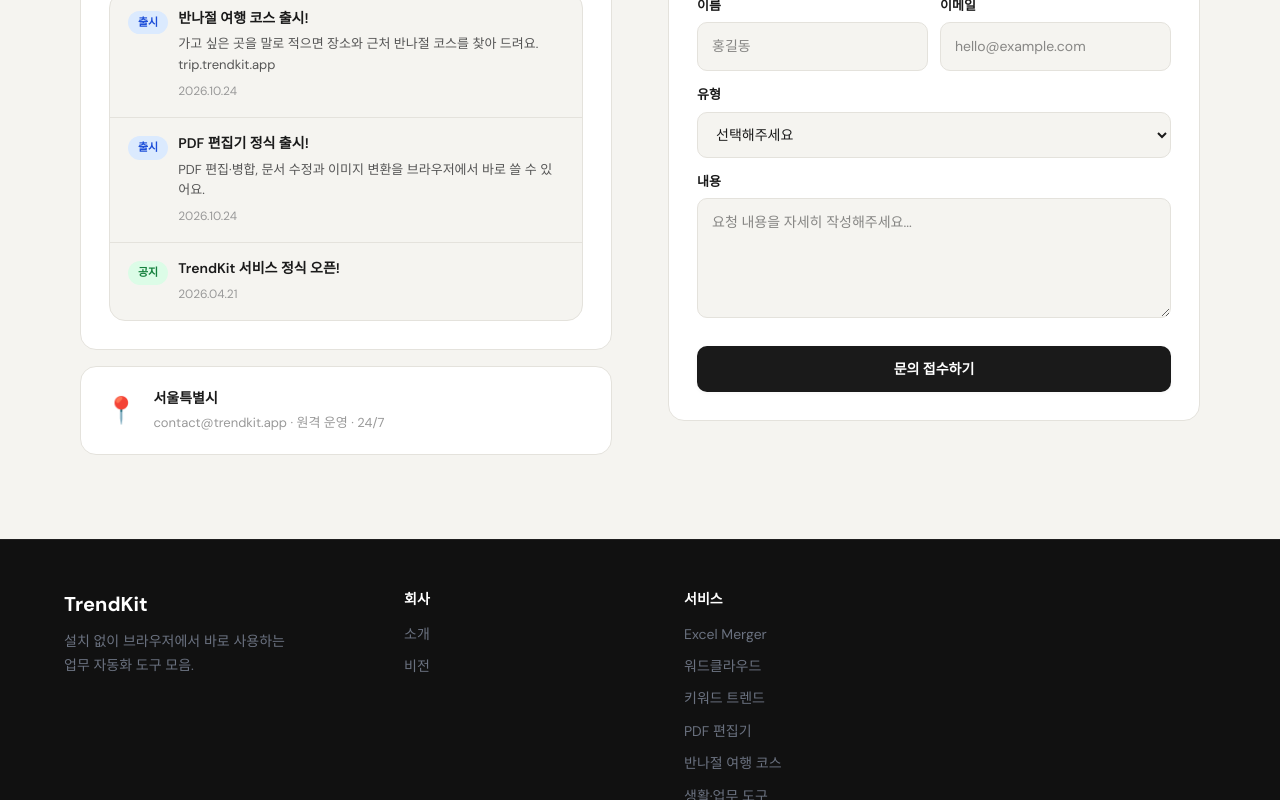
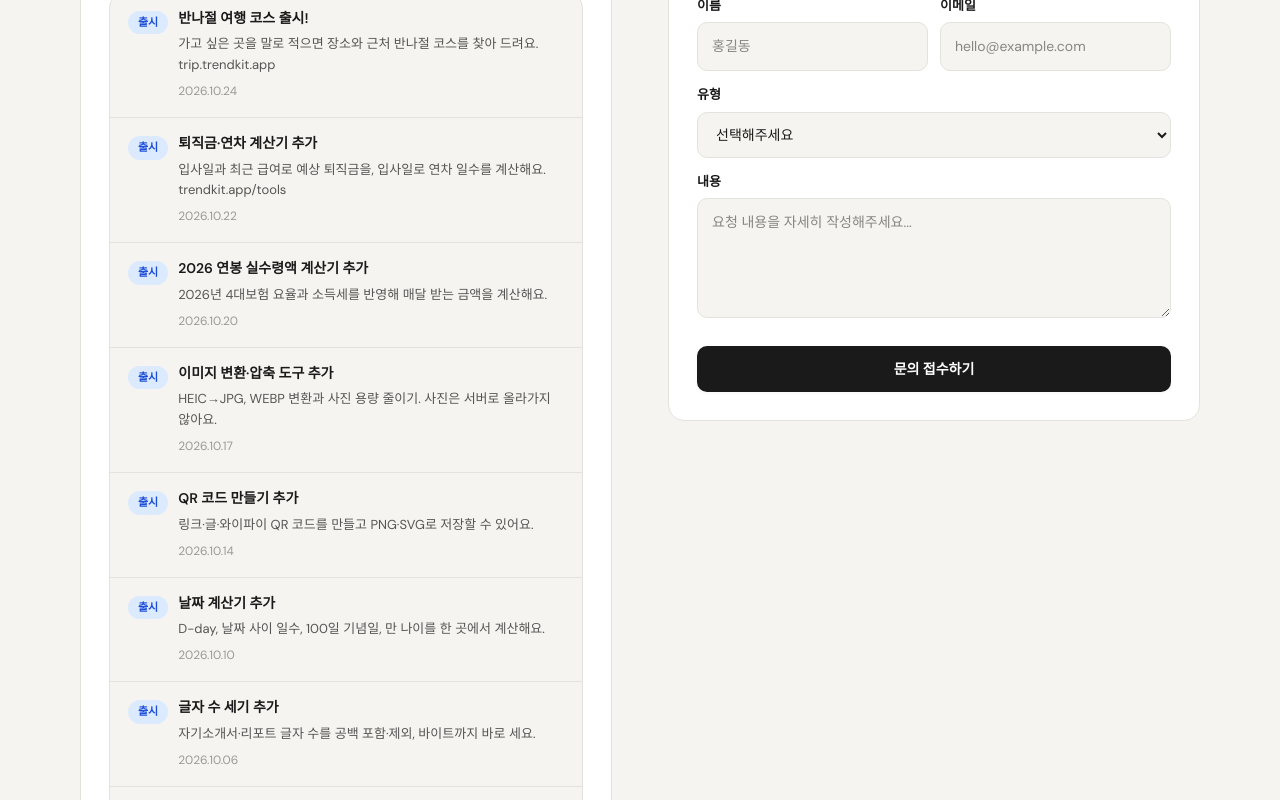
Before and after one commit to 9seebird/trendkit, a Next.js app in the folder apps/home/: page /contact in a window 1280 px wide. Shown: the part 580-1380 px from the top of the page. Built offline with nearby package versions, Linux system fonts and the light colour scheme; no server answers; the database is empty.

Commit message:
공지: 10월 출시 소식(PDF 편집기·도구 6종·반나절) 날짜별로 추가

```diff
--- a/apps/home/app/contact/page.tsx
+++ b/apps/home/app/contact/page.tsx
@@ -16,9 +16,15 @@
 };
 
 const FALLBACK_NOTICES: Notice[] = [
-  { id: "fallback_3", tag: "출시", tagColor: "#dbeafe", tagText: "#1d4ed8", title: "반나절 여행 코스 출시!", content: "가고 싶은 곳을 말로 적으면 장소와 근처 반나절 코스를 찾아 드려요. trip.trendkit.app", date: "2026.10.24", isPublished: true },
-  { id: "fallback_2", tag: "출시", tagColor: "#dbeafe", tagText: "#1d4ed8", title: "PDF 편집기 정식 출시!", content: "PDF 편집·병합, 문서 수정과 이미지 변환을 브라우저에서 바로 쓸 수 있어요.", date: "2026.10.24", isPublished: true },
-  { id: "fallback_1", tag: "공지", tagColor: "#dcfce7", tagText: "#15803d", title: "TrendKit 서비스 정식 오픈!", content: "", date: "2026.04.21", isPublished: true },
+  { id: "fallback_9", tag: "출시", tagColor: "#dbeafe", tagText: "#1d4ed8", title: "반나절 여행 코스 출시!", content: "가고 싶은 곳을 말로 적으면 장소와 근처 반나절 코스를 찾아 드려요. trip.trendkit.app", date: "2026.10.24", isPublished: true },
+  { id: "fallback_8", tag: "출시", tagColor: "#dbeafe", tagText: "#1d4ed8", title: "퇴직금·연차 계산기 추가", content: "입사일과 최근 급여로 예상 퇴직금을, 입사일로 연차 일수를 계산해요. trendkit.app/tools", date: "2026.10.22", isPublished: true },
+  { id: "fallback_7", tag: "출시", tagColor: "#dbeafe", tagText: "#1d4ed8", title: "2026 연봉 실수령액 계산기 추가", content: "2026년 4대보험 요율과 소득세를 반영해 매달 받는 금액을 계산해요.", date: "2026.10.20", isPublished: true },
+  { id: "fallback_6", tag: "출시", tagColor: "#dbeafe", tagText: "#1d4ed8", title: "이미지 변환·압축 도구 추가", content: "HEIC→JPG, WEBP 변환과 사진 용량 줄이기. 사진은 서버로 올라가지 않아요.", date: "2026.10.17", isPublished: true },
+  { id: "fallback_5", tag: "출시", tagColor: "#dbeafe", tagText: "#1d4ed8", title: "QR 코드 만들기 추가", content: "링크·글·와이파이 QR 코드를 만들고 PNG·SVG로 저장할 수 있어요.", date: "2026.10.14", isPublished: true },
+  { id: "fallback_4", tag: "출시", tagColor: "#dbeafe", tagText: "#1d4ed8", title: "날짜 계산기 추가", content: "D-day, 날짜 사이 일수, 100일 기념일, 만 나이를 한 곳에서 계산해요.", date: "2026.10.10", isPublished: true },
+  { id: "fallback_3", tag: "출시", tagColor: "#dbeafe", tagText: "#1d4ed8", title: "글자 수 세기 추가", content: "자기소개서·리포트 글자 수를 공백 포함·제외, 바이트까지 바로 세요.", date: "2026.10.06", isPublished: true },
+  { id: "fallback_2", tag: "출시", tagColor: "#dbeafe", tagText: "#1d4ed8", title: "PDF 편집기 정식 출시!", content: "PDF 편집·병합, 문서 수정과 이미지 변환을 브라우저에서 바로 쓸 수 있어요.", date: "2026.10.01", isPublished: true },
+  { id: "fallback_1", tag: "공지", tagColor: "#dcfce7", tagText: "#15803d", title: "TrendKit 서비스 정식 오픈!", content: "TrendKit 서비스가 정식 오픈했습니다.", date: "2026.04.21", isPublished: true },
 ];
 
 const COMPANY_INFO = {
--- a/apps/home/data/cms.json
+++ b/apps/home/data/cms.json
@@ -1,7 +1,7 @@
 {
   "notices": [
     {
-      "id": "notice_3",
+      "id": "notice_10",
       "tag": "출시",
       "tagColor": "#dbeafe",
       "tagText": "#1d4ed8",
@@ -15,18 +15,102 @@
       "order": 0
     },
     {
-      "id": "notice_2",
+      "id": "notice_9",
+      "tag": "출시",
+      "tagColor": "#dbeafe",
+      "tagText": "#1d4ed8",
+      "title": "퇴직금·연차 계산기 추가",
+      "content": "입사일과 최근 급여로 예상 퇴직금을, 입사일로 연차 일수를 계산해요. trendkit.app/tools",
+      "date": "2026.10.22",
+      "isPublished": true,
+      "createdAt": "2026-10-22T00:00:00.000Z",
+      "updatedAt": "2026-10-22T00:00:00.000Z",
+      "isPinned": false,
+      "order": 1
+    },
+    {
+      "id": "notice_8",
+      "tag": "출시",
+      "tagColor": "#dbeafe",
+      "tagText": "#1d4ed8",
+      "title": "2026 연봉 실수령액 계산기 추가",
+      "content": "2026년 4대보험 요율과 소득세를 반영해 매달 받는 금액을 계산해요.",
+      "date": "2026.10.20",
+      "isPublished": true,
+      "createdAt": "2026-10-20T00:00:00.000Z",
+      "updatedAt": "2026-10-20T00:00:00.000Z",
+      "isPinned": false,
+      "order": 2
+    },
+    {
+      "id": "notice_7",
+      "tag": "출시",
+      "tagColor": "#dbeafe",
+      "tagText": "#1d4ed8",
+      "title": "이미지 변환·압축 도구 추가",
+      "content": "HEIC→JPG, WEBP 변환과 사진 용량 줄이기. 사진은 서버로 올라가지 않아요.",
+      "date": "2026.10.17",
+      "isPublished": true,
+      "createdAt": "2026-10-17T00:00:00.000Z",
+      "updatedAt": "2026-10-17T00:00:00.000Z",
+      "isPinned": false,
+      "order": 3
+    },
+    {
+      "id": "notice_6",
+      "tag": "출시",
+      "tagColor": "#dbeafe",
+      "tagText": "#1d4ed8",
+      "title": "QR 코드 만들기 추가",
+      "content": "링크·글·와이파이 QR 코드를 만들고 PNG·SVG로 저장할 수 있어요.",
+      "date": "2026.10.14",
+      "isPublished": true,
+      "createdAt": "2026-10-14T00:00:00.000Z",
+      "updatedAt": "2026-10-14T00:00:00.000Z",
+      "isPinned": false,
+      "order": 4
+    },
+    {
+      "id": "notice_5",
+      "tag": "출시",
+      "tagColor": "#dbeafe",
+      "tagText": "#1d4ed8",
+      "title": "날짜 계산기 추가",
+      "content": "D-day, 날짜 사이 일수, 100일 기념일, 만 나이를 한 곳에서 계산해요.",
+      "date": "2026.10.10",
+      "isPublished": true,
+      "createdAt": "2026-10-10T00:00:00.000Z",
+      "updatedAt": "2026-10-10T00:00:00.000Z",
+      "isPinned": false,
+      "order": 5
+    },
+    {
+      "id": "notice_4",
+      "tag": "출시",
+      "tagColor": "#dbeafe",
+      "tagText": "#1d4ed8",
+      "title": "글자 수 세기 추가",
+      "content": "자기소개서·리포트 글자 수를 공백 포함·제외, 바이트까지 바로 세요.",
+      "date": "2026.10.06",
+      "isPublished": true,
+      "createdAt": "2026-10-06T00:00:00.000Z",
+      "updatedAt": "2026-10-06T00:00:00.000Z",
+      "isPinned": false,
+      "order": 6
+    },
+    {
+      "id": "notice_3",
       "tag": "출시",
       "tagColor": "#dbeafe",
       "tagText": "#1d4ed8",
       "title": "PDF 편집기 정식 출시!",
       "content": "PDF 편집·병합, 문서 수정과 이미지 변환을 브라우저에서 바로 쓸 수 있어요.",
-      "date": "2026.10.24",
+      "date": "2026.10.01",
       "isPublished": true,
-      "createdAt": "2026-04-21T00:00:00.000Z",
-      "updatedAt": "2026-10-24T00:00:00.000Z",
+      "createdAt": "2026-10-01T00:00:00.000Z",
+      "updatedAt": "2026-10-01T00:00:00.000Z",
       "isPinned": false,
-      "order": 0
+      "order": 7
     },
     {
       "id": "notice_1",
@@ -40,7 +124,7 @@
       "createdAt": "2026-04-21T00:00:00.000Z",
       "updatedAt": "2026-04-21T00:00:00.000Z",
       "isPinned": false,
-      "order": 1
+      "order": 8
     }
   ],
   "inquiries": [
```
